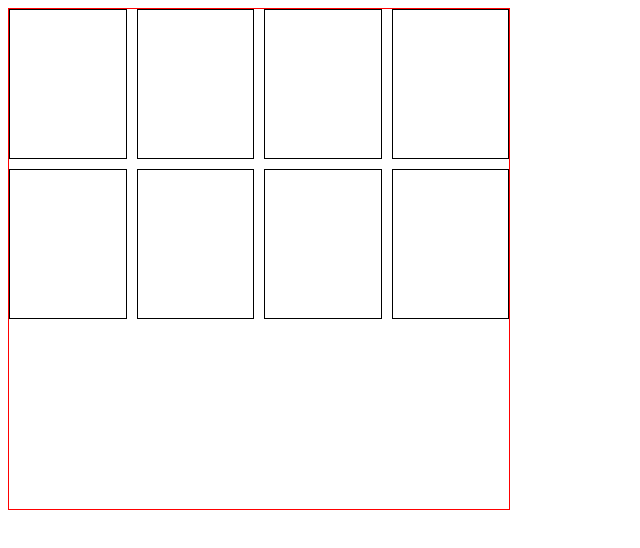
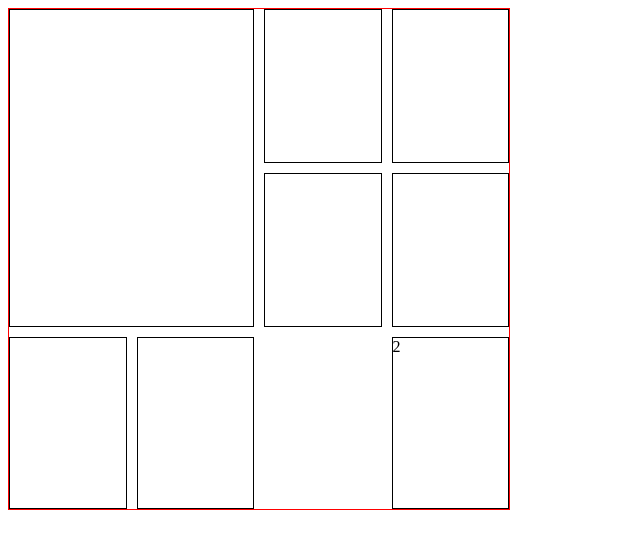
Before and after one commit to ankur-upflairs/batch-04-23rd-june-2025, a plain HTML site: page css/grid.html in a window 1280 px wide. Shown: the whole page, without its empty margins (0-640 px from the left). Drawn offline with Linux system fonts and the light colour scheme.

Commit message:
code pushed

```diff
--- a/css/grid.html
+++ b/css/grid.html
@@ -13,7 +13,9 @@
             /* grid-template-columns: 150px 150px 150px; */
             /* grid-template-columns: 1fr 1fr 1fr; */
             grid-template-columns: repeat(4,1fr);
-            grid-template-rows: 150px 150px 150px;
+            /* grid-template-rows: 150px 150px 150px; */
+            /* grid-auto-rows: min-content; */
+            /* grid-auto-rows: minmax(100px,min-content); */
             column-gap: 10px;
             row-gap: 10px;
         }
@@ -23,8 +25,14 @@
         border: 1px solid black;
       }
       .box1 {
+        grid-column-start: 1;
+        grid-column-end: 3;
+        grid-row-start: 1;
+        grid-row-end: 3;
       }
       .box2 {
+        grid-column: 4 / 5;
+        grid-row: 3/4;
       }
       .box3 {
       }
@@ -35,7 +43,7 @@
   <body>
     <div class="container">
       <div class="box box1"></div>
-      <div class="box box2"></div>
+      <div class="box box2">2</div>
       <div class="box box3"></div>
       <div class="box box4"></div>
       <div class="box box5"></div>
```
